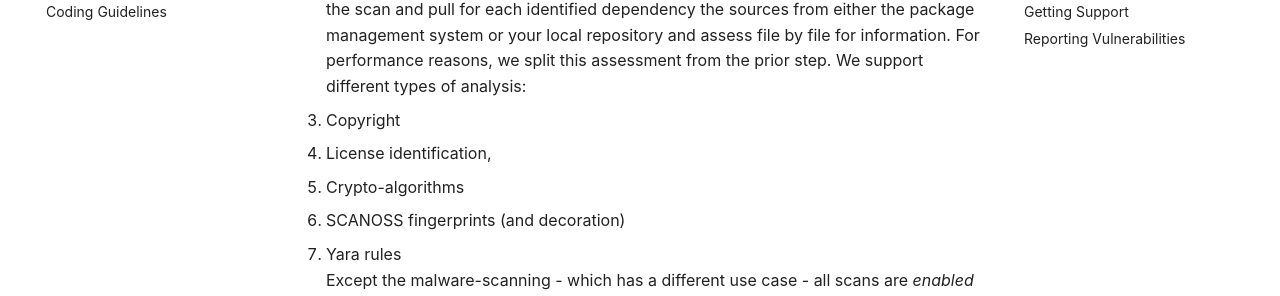
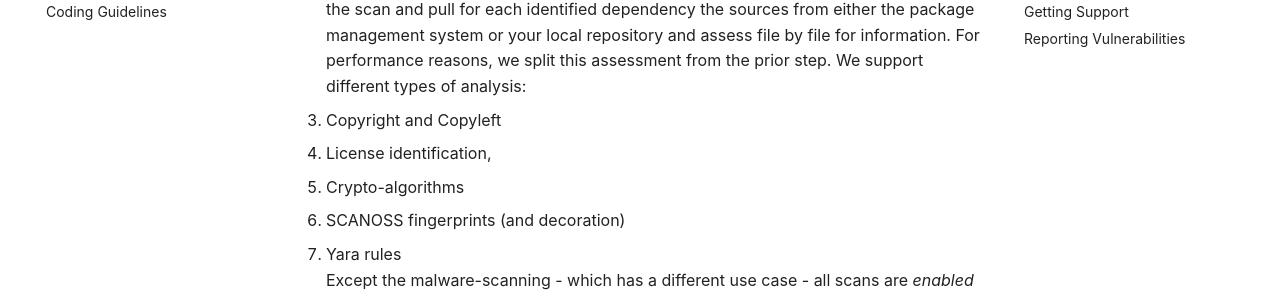
Before and after one commit to TrustSource/ts-scan, an MkDocs documentation site: the page built from docs/index.md, in a window 1280 px wide and 900 px high, scrolled down 1371 px. Shown: the part 150-446 px from the top of the window. Built offline with MkDocs 1.6.1 and Material for MkDocs 9.7.7, drawn with Linux system fonts in a browser that asks for light colours; comment, search, counter and statistics services are not loaded.

```diff
--- a/docs/index.md
+++ b/docs/index.md
@@ -34,7 +34,7 @@ Use this to determine an SBOM for a particular build artefact. It allows to asse
 2. **ANALYSE**
 This action allows to assess the identified dependencies in detail. It will take the scan and pull for each identified dependency the sources from either the package management system or your local repository and assess file by file for information. For performance reasons, we split this assessment from the prior step.
 We support different types of analysis:
-   1. Copyright
+   1. Copyright and Copyleft
    2. License identification,
    3. Crypto-algorithms
    4. SCANOSS fingerprints (and decoration)
```
